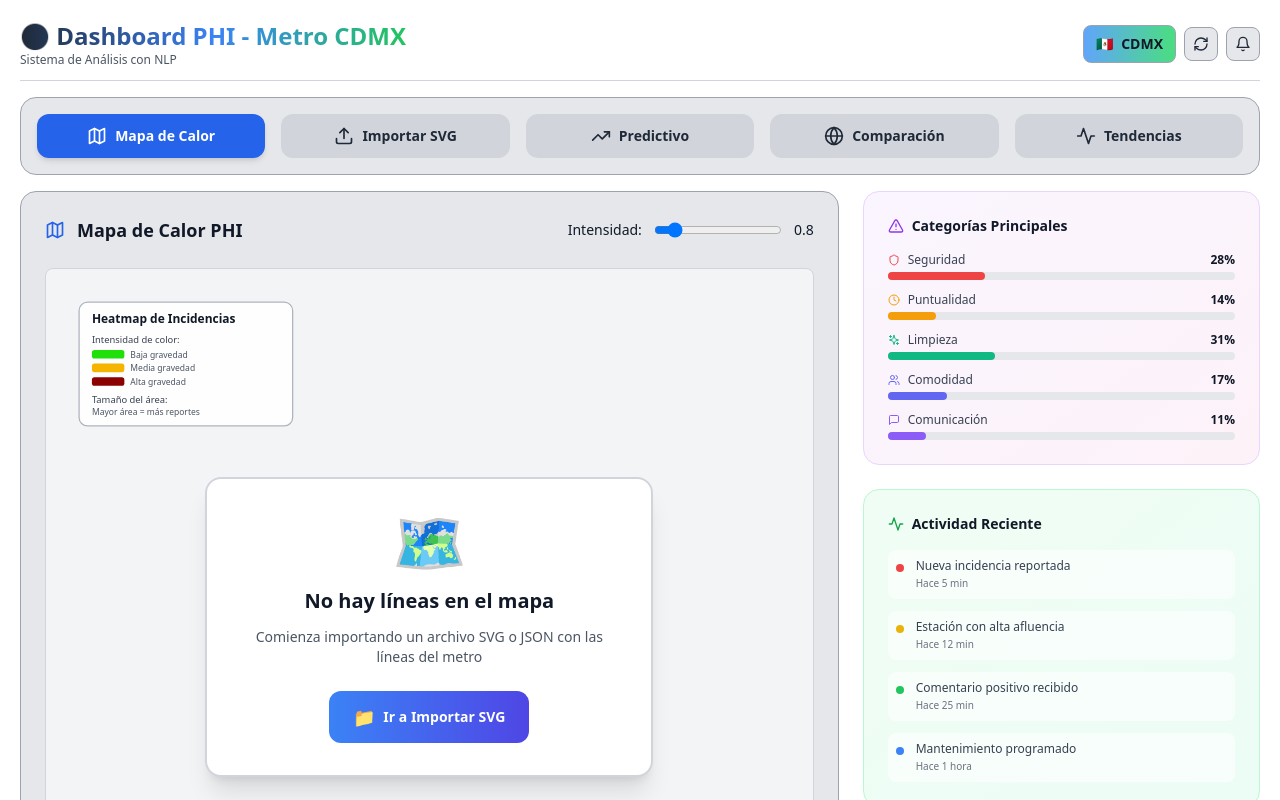
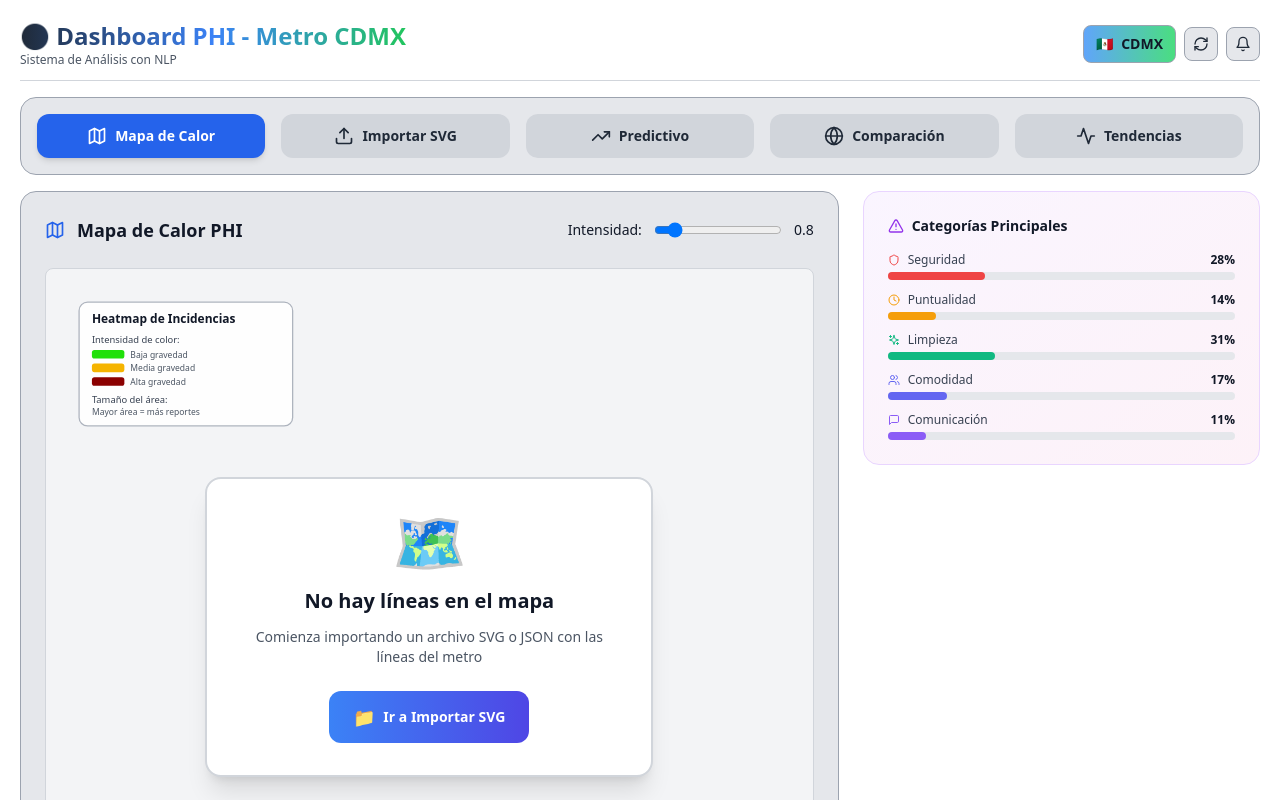
Before and after one commit to AxolutionsDevs/MobilityAI-Hackaton, a Next.js app in the folder railway-monitor/frontend/: page / in a window 1280 px wide. Shown: the top 800 px of the page. Built offline with nearby package versions, Linux system fonts and the light colour scheme.

Commit message:
fix: footer

```diff
--- a/railway-monitor/frontend/app/page.tsx
+++ b/railway-monitor/frontend/app/page.tsx
@@ -46,6 +46,21 @@
   >("heatmap");
   const [selectedLine, setSelectedLine] = useState("all");
   const [heatmapIntensity, setHeatmapIntensity] = useState(0.8);
+
+  // Establecer estación por defecto solo si hay líneas personalizadas cargadas
+  useEffect(() => {
+    if (customLines.length > 0 && !selectedStation) {
+      const firstLine = customLines[0];
+      if (firstLine.stations.length > 0) {
+        const firstStation = firstLine.stations[0];
+        setSelectedStation({
+          ...firstStation,
+          line: firstLine.name,
+          lineColor: firstLine.color,
+        });
+      }
+    }
+  }, [customLines]);
 
   const sampleComments: Comment[] = useMemo(() => {
     if (city === "cdmx") {
@@ -361,7 +376,7 @@
 
           {/* Right Column - Analytics */}
           <div className="space-y-6">
-            {selectedStation && <StationInfo station={selectedStation} />}
+            <StationInfo station={selectedStation} />
 
             {!selectedStation && (
               <>
@@ -401,72 +416,12 @@
                     ))}
                   </div>
                 </div>
-
-                {/* Actividad reciente */}
-                <div className="p-6 rounded-2xl bg-gradient-to-br from-green-50 to-emerald-50 border border-green-200">
-                  <h3 className="text-sm font-bold text-gray-900 mb-4 flex items-center gap-2">
-                    <Activity className="w-4 h-4 text-green-600" />
-                    Actividad Reciente
-                  </h3>
-                  <div className="space-y-3">
-                    {[
-                      {
-                        time: "Hace 5 min",
-                        text: "Nueva incidencia reportada",
-                        type: "alert",
-                      },
-                      {
-                        time: "Hace 12 min",
-                        text: "Estación con alta afluencia",
-                        type: "warning",
-                      },
-                      {
-                        time: "Hace 25 min",
-                        text: "Comentario positivo recibido",
-                        type: "success",
-                      },
-                      {
-                        time: "Hace 1 hora",
-                        text: "Mantenimiento programado",
-                        type: "info",
-                      },
-                    ].map((activity, idx) => (
-                      <div
-                        key={idx}
-                        className="flex items-start gap-3 p-2 rounded-lg bg-white/60"
-                      >
-                        <div
-                          className={`w-2 h-2 rounded-full mt-1.5 ${
-                            activity.type === "alert"
-                              ? "bg-red-500"
-                              : activity.type === "warning"
-                              ? "bg-yellow-500"
-                              : activity.type === "success"
-                              ? "bg-green-500"
-                              : "bg-blue-500"
-                          }`}
-                        />
-                        <div className="flex-1">
-                          <p className="text-xs text-gray-700">
-                            {activity.text}
-                          </p>
-                          <p className="text-[10px] text-gray-500 mt-0.5">
-                            {activity.time}
-                          </p>
-                        </div>
-                      </div>
-                    ))}
-                  </div>
-                </div>
               </>
             )}
           </div>
         </div>
 
         {/* Footer */}
-        <footer className="text-center text-[10px] text-gray-500 pt-3 border-t border-gray-300">
-          {translations.footer}
-        </footer>
       </div>
     </div>
   );
--- a/railway-monitor/frontend/components/sections/StationInfo.tsx
+++ b/railway-monitor/frontend/components/sections/StationInfo.tsx
@@ -16,6 +16,11 @@
 
 const StationInfo: React.FC<StationInfoProps> = ({ station }) => {
   const { translations } = useCity();
+
+  // Si no hay estación seleccionada, no mostrar nada
+  if (!station) {
+    return null;
+  }
 
   // Obtener datos reales de la estación
   const stationData = STATION_REPORT_DATA[station.name];
```
